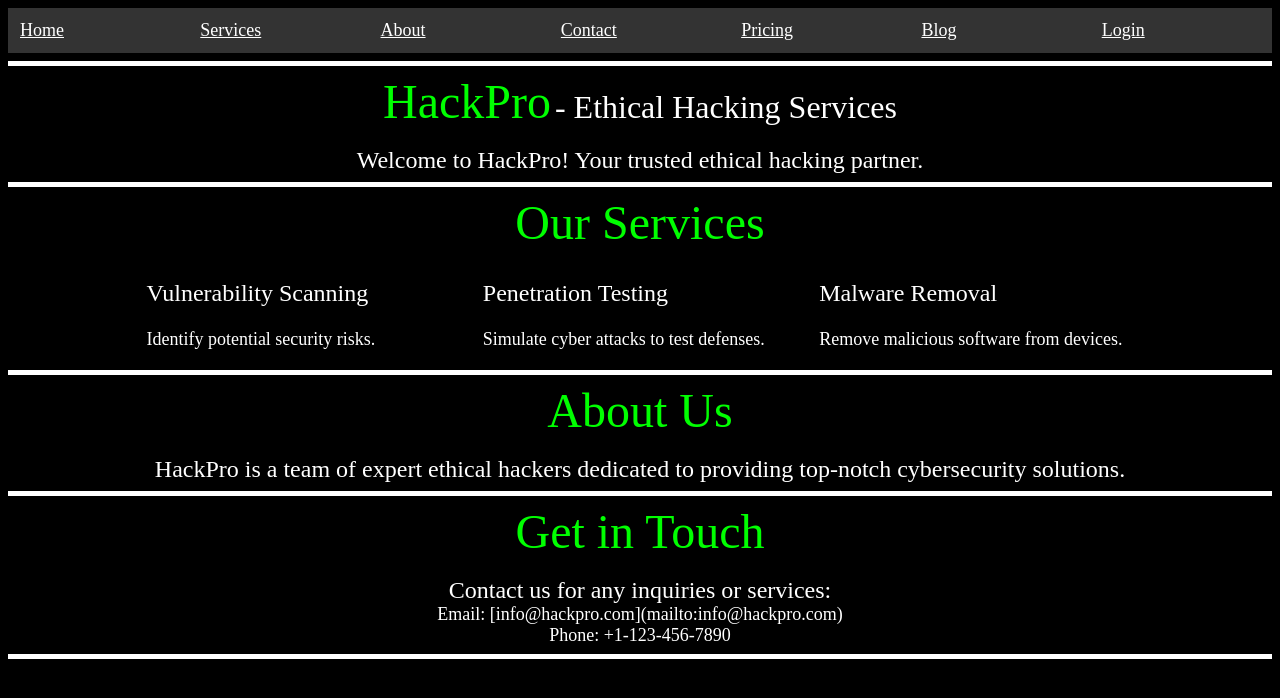
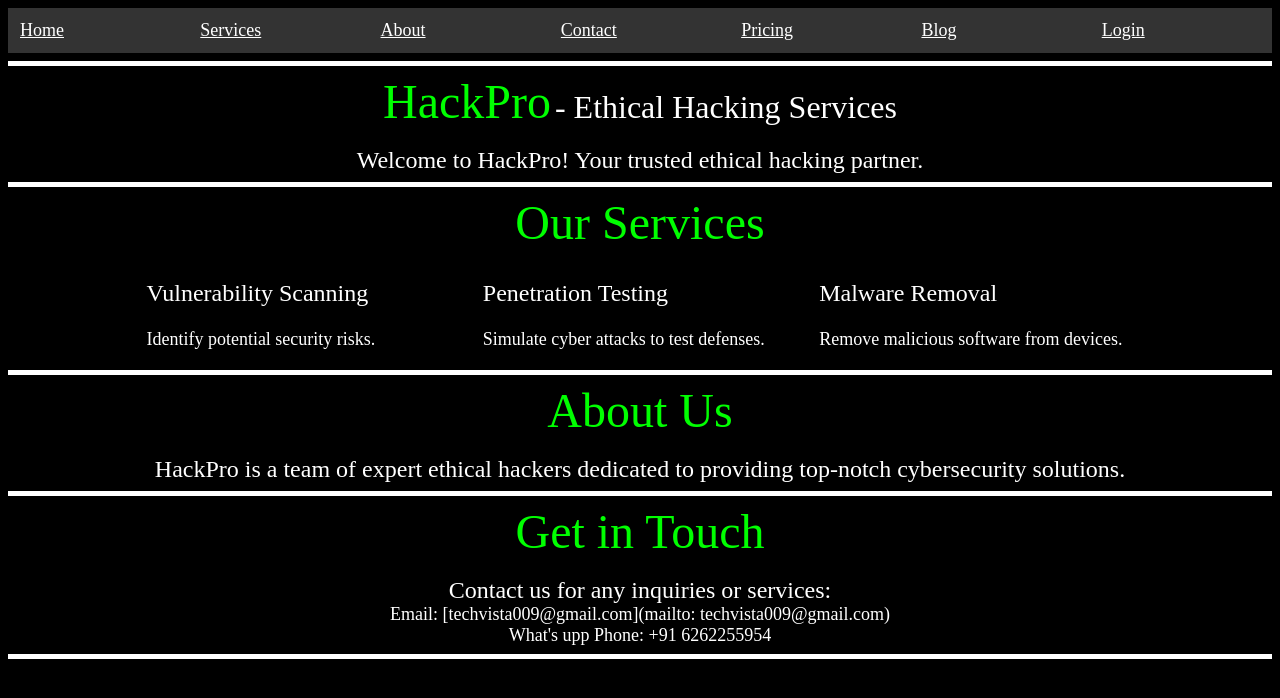
Before and after one commit to techvista009/HACKPRO, a plain HTML site: page index.html in a window 1280 px wide. Drawn offline with Linux system fonts and the light colour scheme.

Commit message:
index.html

```diff
--- a/index.html
+++ b/index.html
@@ -62,8 +62,8 @@
  <font size="7" color="#00FF00">Get in Touch</font>
  <br><br>
  <font size="5">Contact us for any inquiries or services:</font><br>
- <font size="4">Email: [info@hackpro.com](mailto:info@hackpro.com)</font><br>
- <font size="4">Phone: +1-123-456-7890</font><br>
+ <font size="4">Email: [techvista009@gmail.com](mailto: techvista009@gmail.com)</font><br>
+ <font size="4"> What's upp Phone: +91 6262255954</font><br>
 </center>
 <hr color="#FFFFFF" size="5">
 </Body>
```
